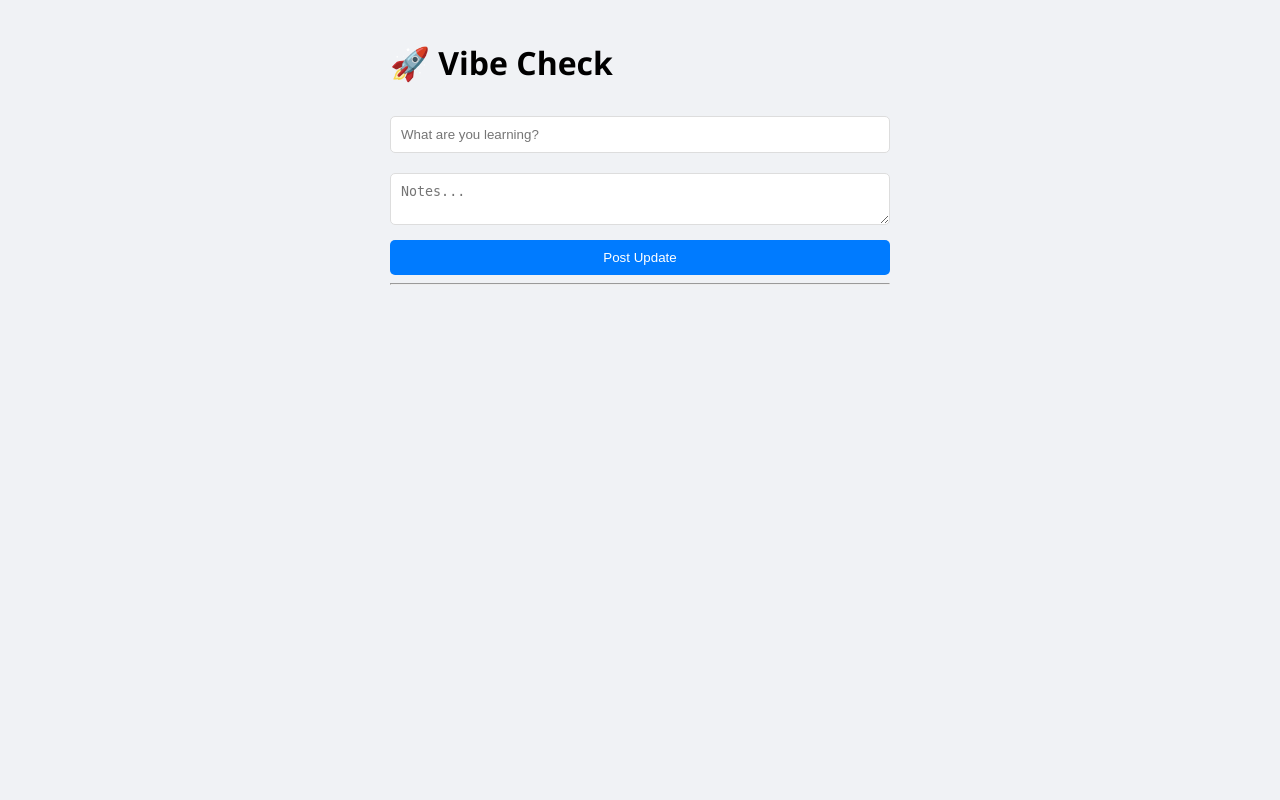
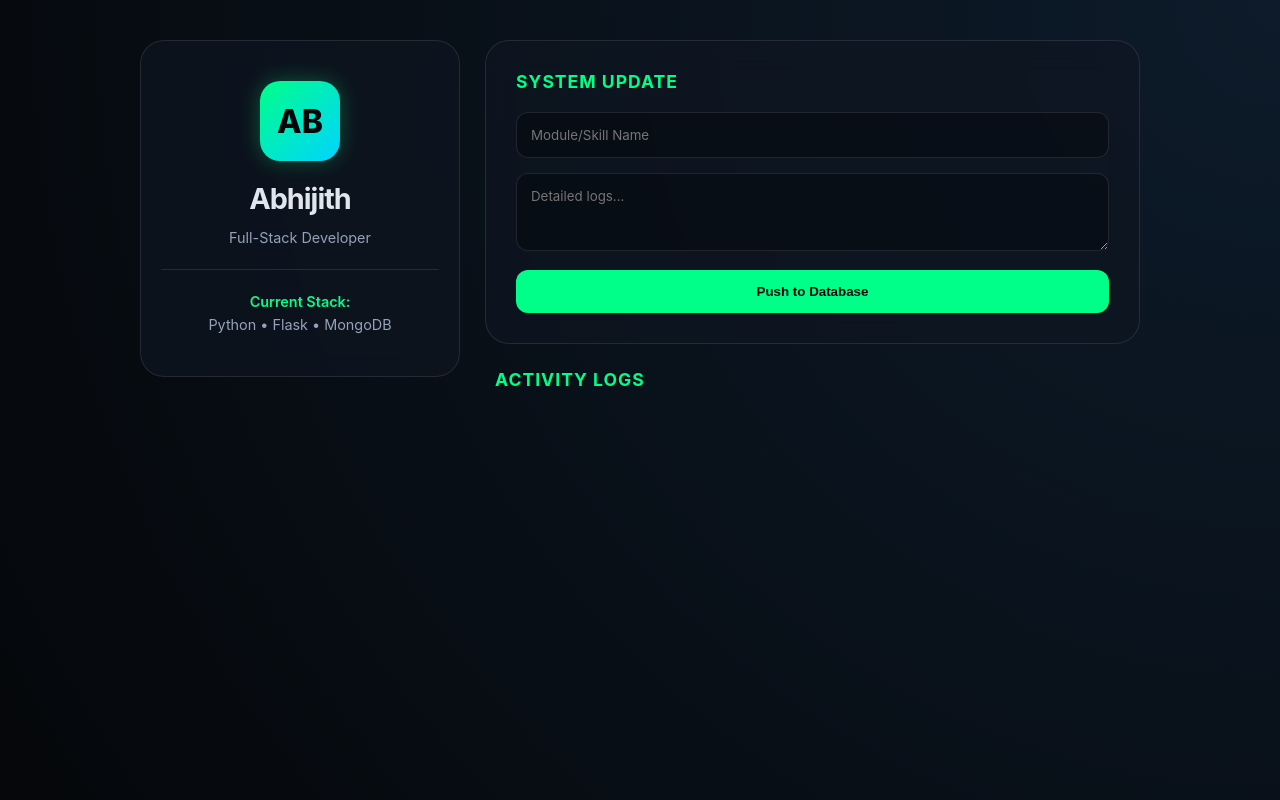
Before and after one commit to abhijithparida-ship-it/my_web_project, a Flask app: page / in a window 1280 px wide. Run offline with Flask 3, Linux system fonts and the light colour scheme; data that the repository does not hold is empty.

Commit message:
Update design for Abhijith with Pro Glassmorphism

```diff
--- a/templates/index.html
+++ b/templates/index.html
@@ -1,27 +1,170 @@
 <!DOCTYPE html>
-<html>
+<html lang="en">
 <head>
-    <title>Abhishek's Vibe Check</title>
+    <meta charset="UTF-8">
+    <meta name="viewport" content="width=device-width, initial-scale=1.0">
+    <title>Abhijith | Dev Dashboard</title>
     <style>
-        body { font-family: 'Segoe UI', sans-serif; max-width: 500px; margin: auto; padding: 20px; background: #f0f2f5; }
-        .card { background: white; padding: 15px; border-radius: 10px; margin-bottom: 10px; box-shadow: 0 2px 5px rgba(0,0,0,0.1); }
-        input, textarea { width: 100%; margin: 10px 0; padding: 10px; border: 1px solid #ddd; border-radius: 5px; box-sizing: border-box; }
-        button { background: #007bff; color: white; border: none; padding: 10px; width: 100%; border-radius: 5px; cursor: pointer; }
+        :root {
+            --bg-color: #05070a;
+            --glass-bg: rgba(15, 22, 33, 0.7);
+            --glass-border: rgba(255, 255, 255, 0.1);
+            --accent: #00ff88; /* Cyber Lime */
+            --text-main: #e0e6ed;
+            --text-dim: #94a3b8;
+        }
+
+        * { box-sizing: border-box; margin: 0; padding: 0; }
+
+        body {
+            font-family: 'Inter', 'Segoe UI', sans-serif;
+            background: radial-gradient(circle at top right, #0d1b2a, var(--bg-color));
+            background-attachment: fixed;
+            color: var(--text-main);
+            min-height: 100vh;
+            padding: 40px 20px;
+        }
+
+        /* --- CENTERED GLASS LAYOUT --- */
+        .dashboard-container {
+            max-width: 1000px;
+            margin: 0 auto;
+            display: grid;
+            grid-template-columns: 320px 1fr;
+            gap: 25px;
+        }
+
+        /* --- GLASSMORPHIC SIDEBAR --- */
+        .sidebar {
+            background: var(--glass-bg);
+            backdrop-filter: blur(12px);
+            -webkit-backdrop-filter: blur(12px);
+            border: 1px solid var(--glass-border);
+            border-radius: 24px;
+            padding: 40px 20px;
+            text-align: center;
+            height: fit-content;
+        }
+
+        .profile-icon {
+            width: 80px; height: 80px;
+            background: linear-gradient(135deg, var(--accent), #00d4ff);
+            border-radius: 20px;
+            margin: 0 auto 20px;
+            display: flex; align-items: center; justify-content: center;
+            font-size: 32px; font-weight: 800; color: #05070a;
+            box-shadow: 0 0 20px rgba(0, 255, 136, 0.3);
+        }
+
+        .sidebar h1 { font-size: 1.8rem; margin-bottom: 10px; letter-spacing: -1px; }
+        .sidebar p { color: var(--text-dim); font-size: 0.9rem; line-height: 1.6; }
+
+        /* --- MAIN CONTENT AREA --- */
+        .content-area { display: flex; flex-direction: column; gap: 25px; }
+
+        /* --- GLASS INPUT FORM --- */
+        .input-card {
+            background: var(--glass-bg);
+            backdrop-filter: blur(16px);
+            border: 1px solid var(--glass-border);
+            border-radius: 24px;
+            padding: 30px;
+            transition: border-color 0.3s ease;
+        }
+
+        .input-card:focus-within { border-color: var(--accent); }
+
+        h3 { font-size: 1.1rem; margin-bottom: 20px; color: var(--accent); text-transform: uppercase; letter-spacing: 1px; }
+
+        input, textarea {
+            width: 100%;
+            background: rgba(0, 0, 0, 0.3);
+            border: 1px solid var(--glass-border);
+            border-radius: 12px;
+            padding: 14px;
+            color: white;
+            margin-bottom: 15px;
+            outline: none;
+            font-family: inherit;
+        }
+
+        button {
+            width: 100%;
+            background: var(--accent);
+            color: #05070a;
+            border: none;
+            padding: 14px;
+            border-radius: 12px;
+            font-weight: 700;
+            cursor: pointer;
+            transition: all 0.3s ease;
+        }
+
+        button:hover { transform: translateY(-2px); box-shadow: 0 10px 20px rgba(0, 255, 136, 0.2); }
+
+        /* --- GLASS FEED CARDS --- */
+        .feed-container { display: flex; flex-direction: column; gap: 15px; }
+
+        .update-card {
+            background: var(--glass-bg);
+            border: 1px solid var(--glass-border);
+            border-radius: 18px;
+            padding: 20px;
+            transition: 0.3s;
+        }
+
+        .update-card:hover {
+            background: rgba(255, 255, 255, 0.03);
+            transform: translateX(10px);
+            border-color: rgba(255, 255, 255, 0.2);
+        }
+
+        .update-card h4 { color: var(--accent); margin-bottom: 8px; }
+        .update-card p { font-size: 0.95rem; color: var(--text-main); opacity: 0.9; }
+        .update-card .timestamp { display: block; margin-top: 12px; font-size: 0.75rem; color: var(--text-dim); }
+
+        /* Mobile View */
+        @media (max-width: 800px) {
+            .dashboard-container { grid-template-columns: 1fr; }
+            .sidebar { width: 100%; }
+        }
     </style>
 </head>
 <body>
-    <h1>🚀 Vibe Check</h1>
-    <form action="/add" method="POST">
-        <input type="text" name="skill" placeholder="What are you learning?" required>
-        <textarea name="notes" placeholder="Notes..."></textarea>
-        <button type="submit">Post Update</button>
-    </form>
-    <hr>
-    {% for post in posts %}
-    <div class="card">
-        <strong>{{ post.skill }}</strong> <small>{{ post.date }}</small>
-        <p>{{ post.notes }}</p>
+
+    <div class="dashboard-container">
+        <aside class="sidebar">
+            <div class="profile-icon">AB</div>
+            <h1>Abhijith</h1>
+            <p>Full-Stack Developer</p>
+            <div style="margin-top: 20px; padding-top: 20px; border-top: 1px solid var(--glass-border);">
+                <p style="color: var(--accent); font-weight: 600;">Current Stack:</p>
+                <p>Python • Flask • MongoDB</p>
+            </div>
+        </aside>
+
+        <main class="content-area">
+            <section class="input-card">
+                <h3>System Update</h3>
+                <form action="/add" method="POST">
+                    <input type="text" name="skill" placeholder="Module/Skill Name" required>
+                    <textarea name="notes" placeholder="Detailed logs..." rows="3"></textarea>
+                    <button type="submit">Push to Database</button>
+                </form>
+            </section>
+
+            <div class="feed-container">
+                <h3 style="padding-left: 10px;">Activity Logs</h3>
+                {% for post in posts %}
+                <div class="update-card">
+                    <h4>{{ post.skill }}</h4>
+                    <p>{{ post.notes }}</p>
+                    <span class="timestamp">ENTRY ID: {{ post._id }} | DATE: {{ post.date }}</span>
+                </div>
+                {% endfor %}
+            </div>
+        </main>
     </div>
-    {% endfor %}
+
 </body>
 </html>
```
